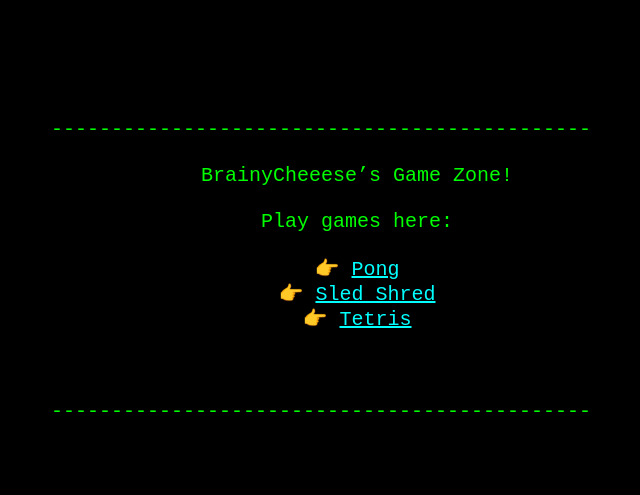
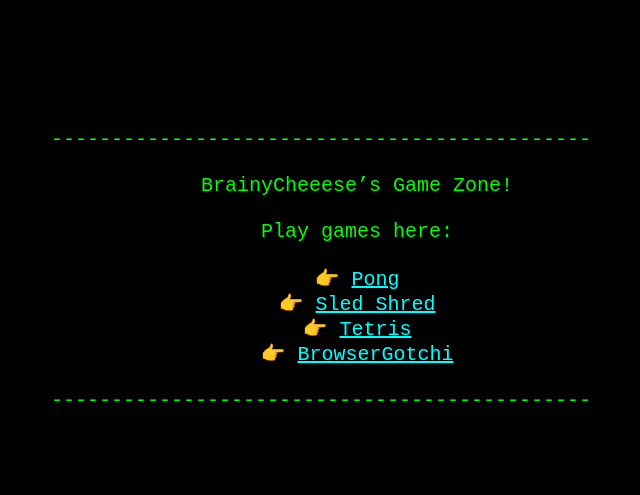
Before and after one commit to BrainyCheeese/brainycheeese.github.io, a plain HTML site: page games/index.html in a window 1280 px wide. Shown: the part 153-648 px from the top of the page, without its empty margins (319-959 px from the left). Drawn offline with Linux system fonts and the light colour scheme.

Commit message:
added Tamagotchi (visible now)

```diff
--- a/games/index.html
+++ b/games/index.html
@@ -61,8 +61,7 @@
       👉 <a href="/pong">Pong</a>
       👉 <a href="/sledshred">Sled Shred</a>
       👉 <a href="/tetris">Tetris</a>
-
-
+      👉 <a href="/tamagotchi">BrowserGotchi</a>
 
 ---------------------------------------------
     </div>
```
Also changed, not shown: tamagotchi/index.html (renamed from tamagotchi/tamagotchi.html).
